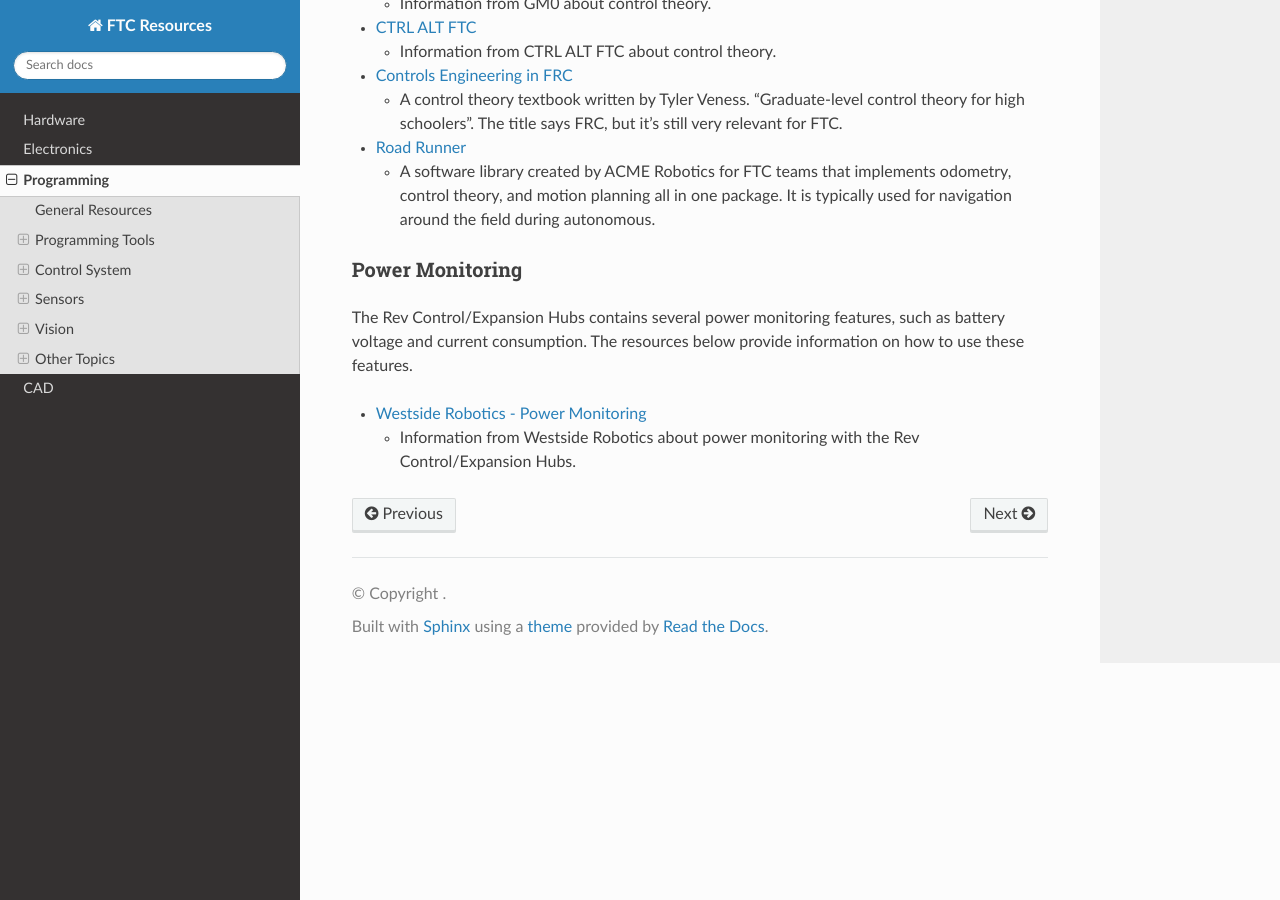
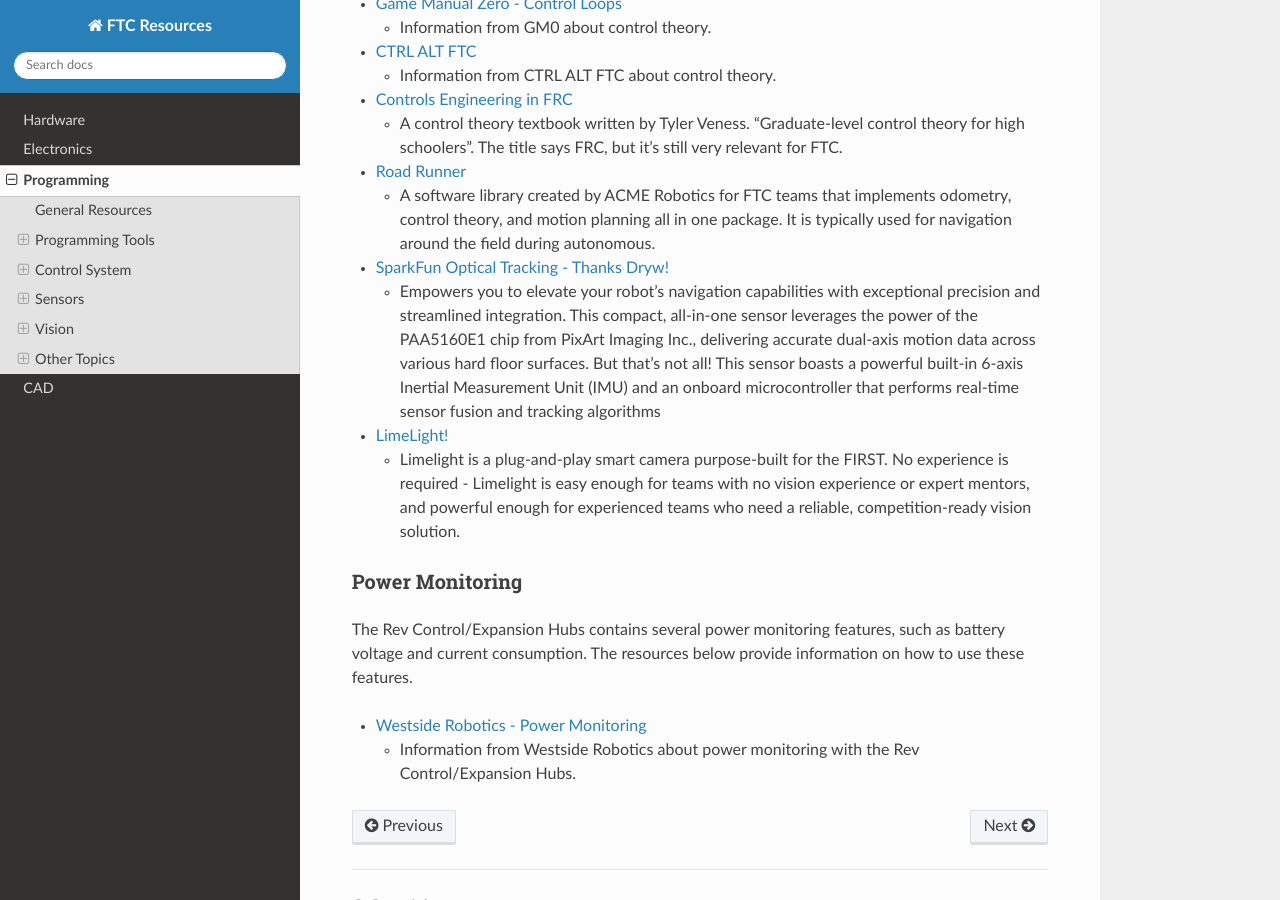
Before and after one commit to GramGra07/All-Goodies, a Sphinx documentation site: the page built from docs/source/programming.rst, in a window 1280 px wide and 900 px high, scrolled down 5202 px. Built offline with Sphinx 7.4.7 and the Read the Docs theme 2.0.0, drawn with Linux system fonts in a browser that asks for light colours; some of the changed text lies outside the part shown.

Commit message:
programming updates on 2024

```diff
--- a/docs/source/programming.rst
+++ b/docs/source/programming.rst
@@ -176,7 +176,7 @@
 Cameras may be attached to robots for more advanced sensing capabilities. General vision resources are linked below, followed by resources for specific vision  tools.
 
 .. warning::
-  The 2023-2024 season has a lot of changes to vision! It appears that Vuforia has been removed, and is effectively replaced by EasyOpenCV and AprilTags. The resources below all contain current information, but other resources you find may be outdated or incorrect!
+  The 2024-2025 season has a lot of changes to vision! It appears that Vuforia and TensorFlow has been removed, and is effectively replaced by EasyOpenCV and AprilTags. The resources below all contain current information, but other resources you find may be outdated or incorrect!
 
 * `FTC Docs - VisionPortal Overview <https://ftc-docs.firstinspires.org/en/latest/apriltag/vision_portal/visionportal_overview/visionportal-overview.html>`_
 
@@ -287,6 +287,14 @@
 
   * A software library created by ACME Robotics for FTC teams that implements odometry, control theory, and motion planning all in one package. It is typically used for navigation around the field during autonomous.
 
+* `SparkFun Optical Tracking - Thanks Dryw! <https://www.sparkfun.com/products/24904/>`_
+
+  * Empowers you to elevate your robot's navigation capabilities with exceptional precision and streamlined integration. This compact, all-in-one sensor leverages the power of the PAA5160E1 chip from PixArt Imaging Inc., delivering accurate dual-axis motion data across various hard floor surfaces. But that's not all! This sensor boasts a powerful built-in 6-axis Inertial Measurement Unit (IMU) and an onboard microcontroller that performs real-time sensor fusion and tracking algorithms
+
+* `LimeLight! <https://limelightvision.io/>`_
+
+  * Limelight is a plug-and-play smart camera purpose-built for the FIRST. No experience is required - Limelight is easy enough for teams with no vision experience or expert mentors, and powerful enough for experienced teams who need a reliable, competition-ready vision solution.
+
 Power Monitoring
 ================================================================================
 
```
Also changed, not shown: docs/source/cad.rst (+5 -10 lines).
